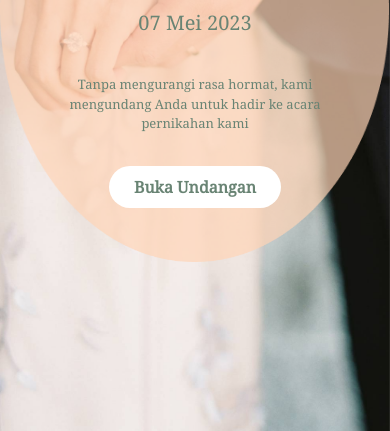
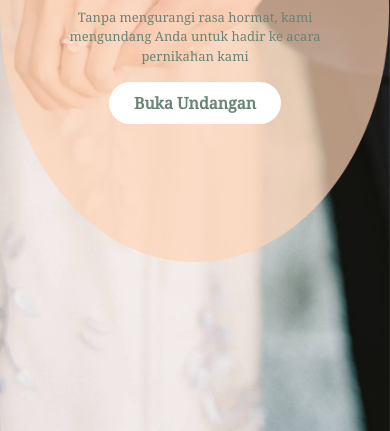
Before and after one commit to Fal-hi/Template-Wedding-Basic-8, a plain HTML site: page index.html in a window 390 px wide. Shown: the part 413-844 px from the top of the page. Drawn offline with nearby package versions, Linux system fonts and the light colour scheme; a web font is replaced by a local one.

Commit message:
Perbaikan responsive mobile

```diff
--- a/index.html
+++ b/index.html
@@ -123,7 +123,7 @@
       .header .wi {
         height: 60vh;
         font-family: "Noto Serif", serif;
-        top: 33vh;
+        top: 25%;
         left: 0;
       }
       .header .wi h1 {
@@ -142,7 +142,7 @@
         background-color: var(--warna3);
         color: var(--warna2);
         padding: 0.5rem 1.5rem;
-        margin-top: 2rem;
+        margin-top: 1rem;
         font-size: 1rem;
         font-weight: bold;
         border-radius: 50px;
```
